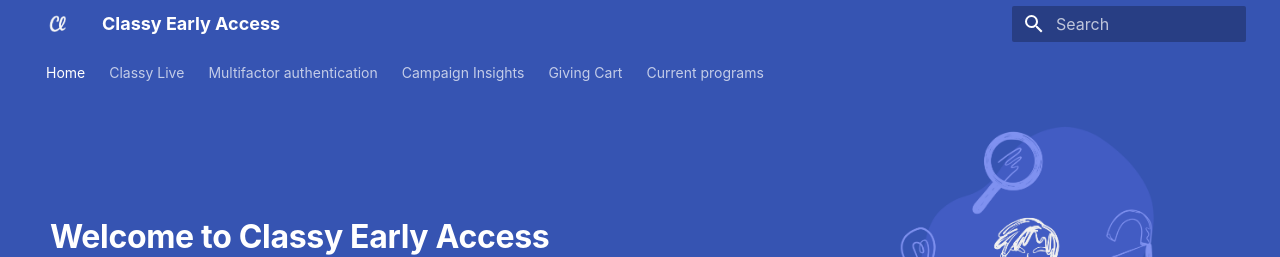
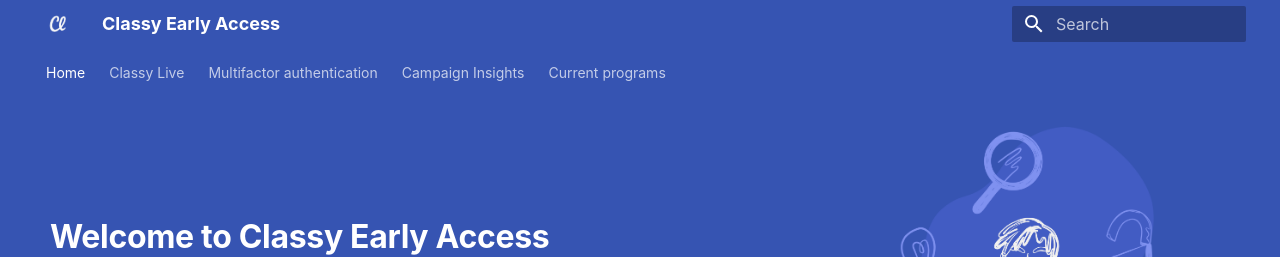
Before and after one commit to truj1ll0/mkdocs-help-center, an MkDocs documentation site: the page built from docs/index.md, in a window 1280 px wide and 900 px high. Shown: the top 257 px of the window. Built offline with MkDocs 1.6.1 and Material for MkDocs 9.7.7, drawn with Linux system fonts in a browser that asks for light colours; some web fonts are replaced.

Commit message:
Remove giving cart from nav

```diff
--- a/mkdocs.yml
+++ b/mkdocs.yml
@@ -93,5 +93,4 @@
       - Group registration: classy-live/group-registration.md
   - Multifactor authentication: multifactor-authentication.md
   - Campaign Insights: campaign-insights.md
-  - Giving Cart: giving-cart.md
   - Current programs: beta-and-lighthouse/current-programs.md
```
